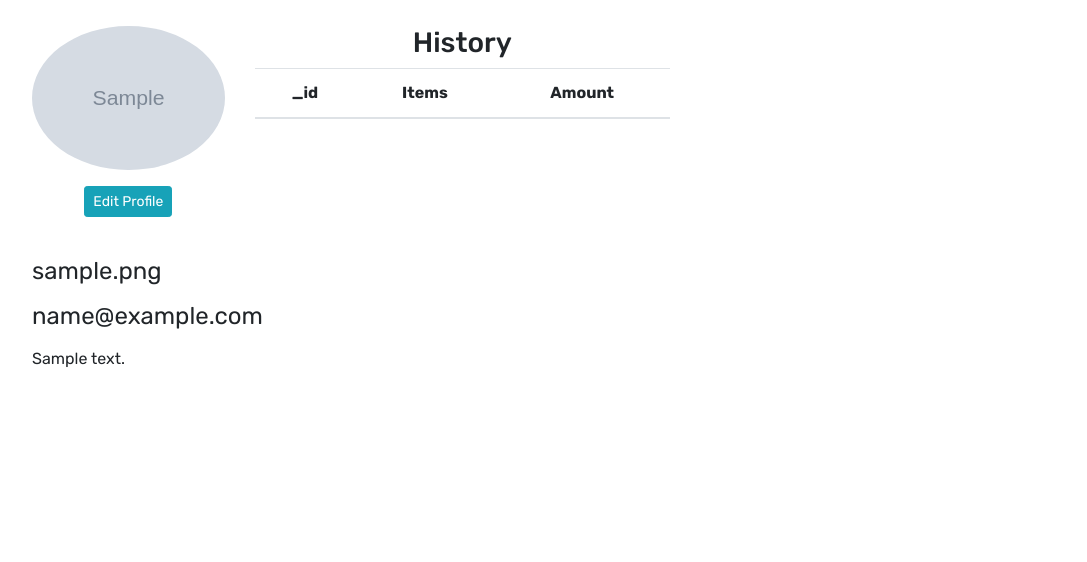
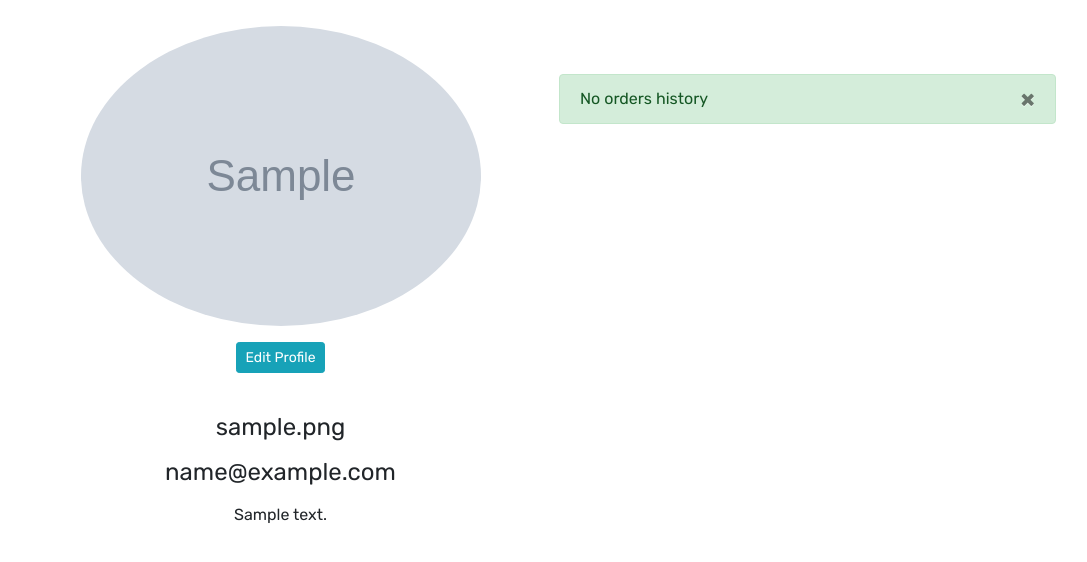
Before and after one commit to saroj2053/Stronics, a Node server app: page /profile in a window 1280 px wide. Shown: the part 74-636 px from the top of the page, without its empty margins (96-1183 px from the left). Run offline with Node 20, Linux system fonts and the light colour scheme; a user stored in the database is signed in; tables that the repository leaves empty hold one stand-in row (values such as "Sample post"); grey boxes marked "Sample" are stand-in pictures; lists and menus that the app fills with data are empty; some libraries are stand-ins or nearby versions.

Commit message:
modified profile page

```diff
--- a/public/css/custom.css
+++ b/public/css/custom.css
@@ -328,6 +328,14 @@ body {
   text-align: justify;
 }
 
+.img-history {
+  border: 1px solid #ddd;
+  border-radius: 4px;
+  padding: 5px;
+  width: 100px;
+  height: 100px;
+}
+
 /* media queries */
 
 @media screen and (max-width: 768px) {
--- a/views/accounts/profile.ejs
+++ b/views/accounts/profile.ejs
@@ -1,24 +1,14 @@
 <% layout('layout') -%>
 
-<style>
-    .img-history {
-        border: 1px solid #ddd;
-        border-radius: 4px;
-        padding: 5px;
-        width: 100px;
-        height: 100px;
-    }
-</style>
-<div class="containerWrapper mt-10">
+<div class="wrapper mt-10">
 <div class="row">
-    <div class="col-lg-4">
+    <div class="col-lg-6">
         <div style="display: flex; flex-direction: column; justify-content: center; align-items: center;">
             <img class="d-block img-fluid mb-3 rounded-circle" src="<%= user.profile.picture %>">
             <a class="btn btn-info btn-sm btn-center" href="/edit-profile">Edit Profile</a>
-
         </div>
 
-        <div class="mt-10">
+        <div class="mt-10 text-center">
 
             <p class="profileName"><%= user.profile.name %></p>
             <p class="lead userEmail"><%= user.email %></p>
@@ -36,8 +26,15 @@
 
     </div>
 
-
-    <div class="col-lg-8">
+    <div class="col-lg-6 my-5">
+    <% if(user.history.length === 0) { %>
+        <div class="alert alert-success alert-dismissable">
+            <button type="button" class="close" data-dismiss="alert" aria-label="Close">
+                <span aria-hidden="true">&times;</span>
+            </button>
+            No orders history
+        </div>
+    <% } else { %>
         <h3 class="text-center">History</h4>
         <table class="table table-striped sticky-header">
             <thead >
@@ -53,11 +50,11 @@
                 <% for(var i=0; i < user.history.length; i++) {%>
                     <tr>
                         <td><%= user.history[i]._id %></td>
-                        <td style="display: flex; align-items: start;">
+                        <td style="display: flex; gap: 20px; align-items: start;">
                             <div class="col-md-4">
                                 <img class="img-history" src="<%= user.history[i].item.image %>" alt="">
                             </div>
-                            <div class="col-md-6">
+                            <div class="col-md-8">
                                 <p>
                                     <%= user.history[i].item.name %>
                                 </p>
@@ -74,5 +71,7 @@
             </tbody>
         </table>
     </div>
+    <% } %>
+
 </div>
 </div>
```
